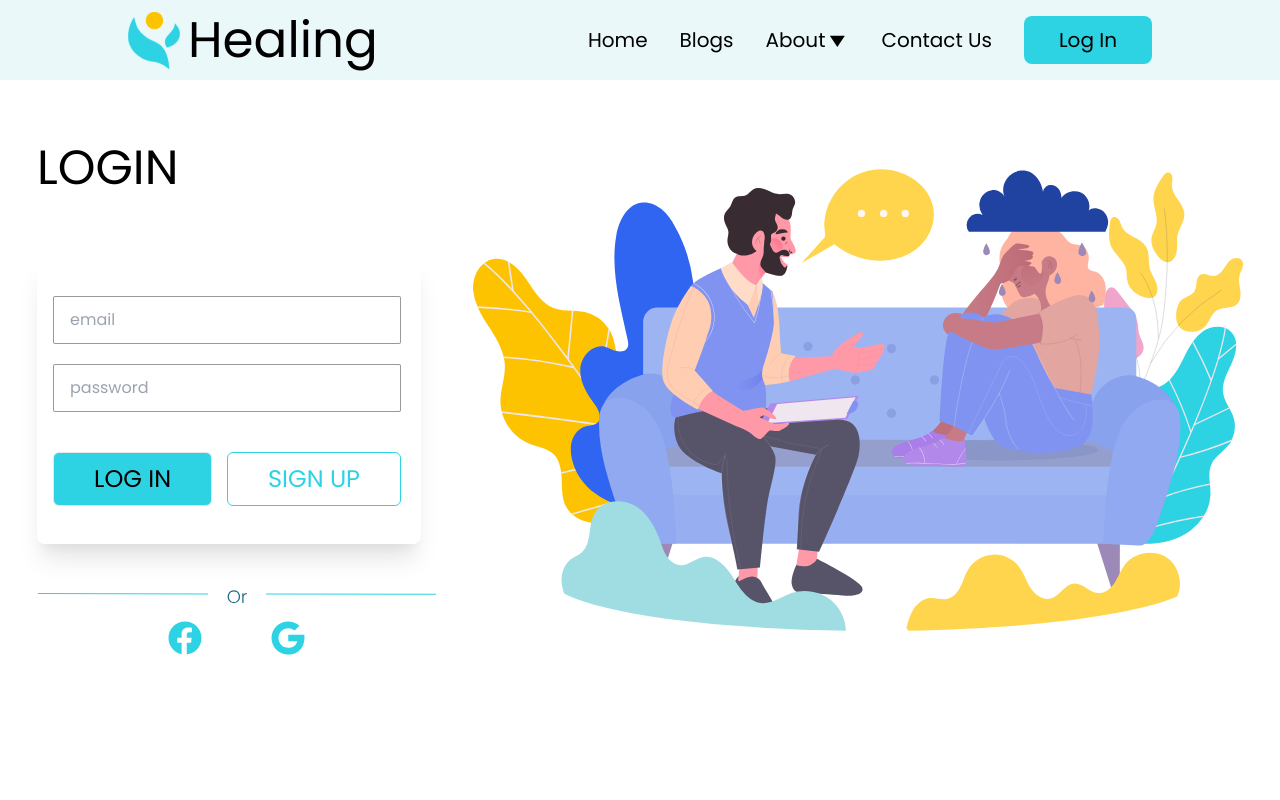
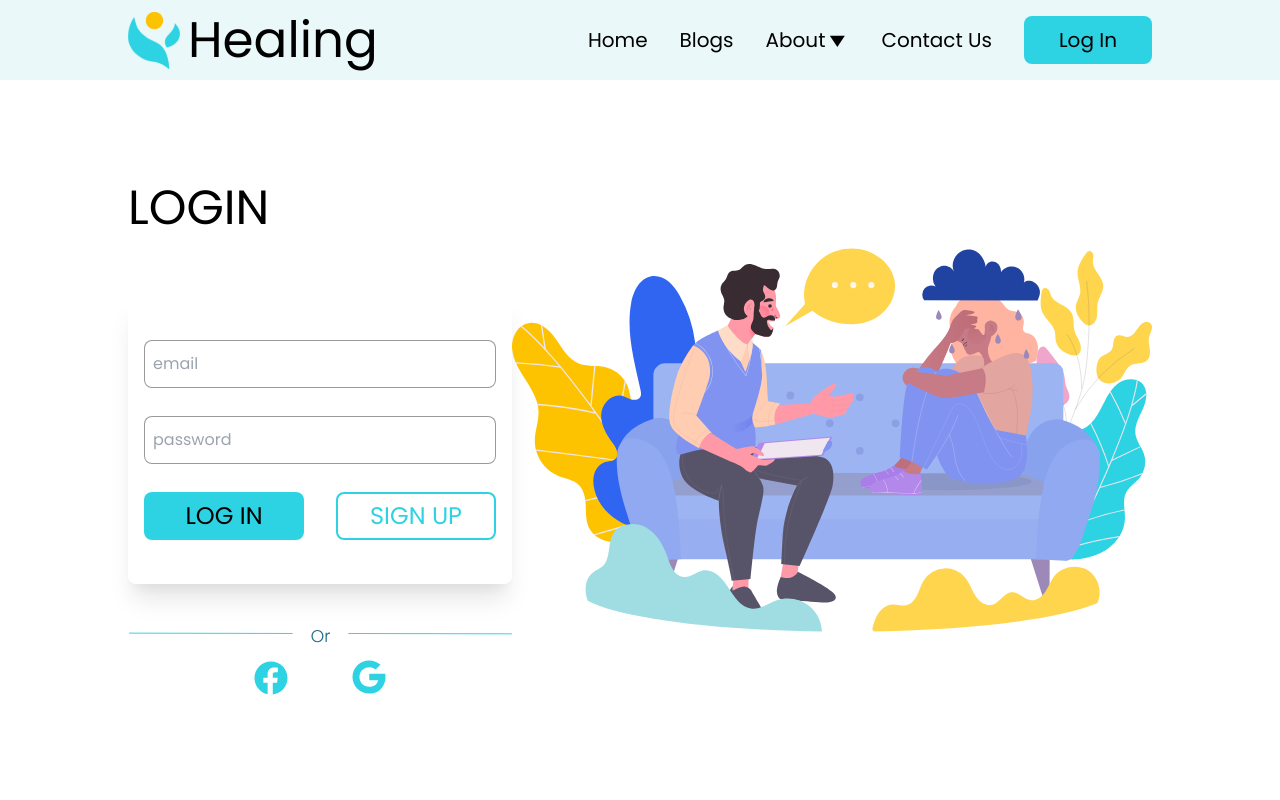
Before and after one commit to AllanSaleh/capstone-project-online-healing, a React (Create React App) app: page / in a window 1280 px wide. Shown: the top 800 px of the page. Built offline with nearby package versions, Linux system fonts and the light colour scheme.

Commit message:
Reviewed and Updated LoginPage

```diff
--- a/src/App.js
+++ b/src/App.js
@@ -16,13 +16,7 @@ function App() {
     document.dir = i18n.dir();
   }, [i18n, i18n.language]);
 
-  return (
-    <div>
-      <NavBar />
-      <Login />
-      <Footer />
-    </div>
-  );
+  return <Login />;
 }
 
 export default App;
--- a/src/Components/Login/login.jsx
+++ b/src/Components/Login/login.jsx
@@ -1,41 +1,66 @@
 import React from 'react';
-import HP_illustration from './HP_illustration.svg';
+
+import NavBar from '../NavBar/NavBar';
+import Footer from '../Footer/Footer';
+import HpIllustration from './HP_illustration.svg';
 import Facebook from './Facebook.svg';
-import Google from './Google.svg'
-import Or from './or.svg'
+import Google from './Google.svg';
+import Or from './or.svg';
 
-function Login(){
-    return(
-
-            <div className=" flex flex-row items-center justify-evenly h-firstsection">
-                <div className="w-auto">
-                <div className="text-5xl pb-16">
-                 LOGIN
-                </div>
-                    <div className=" w-96 h-72 bg-white shadow-xl rounded-lg ">
-                        <div className="flex flex-col">
-                            <input type="email" id="email" placeholder="email" className="border border-black border-opacity-40 rounded-sm pl-4 ml-4 mt-10 mr-5 h-12" />
-                            <input type="password" name="password" id="password" placeholder="password" className="border border-black border-opacity-40 rounded-sm pl-4 ml-4 mt-5 mr-5 h-12" />
-                            <div className="flex flex-row justify-between" >
-                            <button className="mt-10 ml-4  pt-2 pb-2 pl-10 pr-10 text-subtitle rounded-md bg-blue-dark border hover:bg-white hover:text-blue-dark hover:border-blue-dark">LOG IN</button>
-                            <button className="mt-10 mr-5 border pt-2 pb-2 pl-10 pr-10 text-subtitle rounded-md border-blue-dark border-opacity-100 bg-white text-blue-dark hover:bg-blue-dark hover:text-black hover:border-blue-dark">SIGN UP</button>
-                            </div>
+function Login() {
+  return (
+    <div>
+      <NavBar />
+      <div className="px-sides flex flex-row items-center justify-between h-firstsection pt-navbar">
+        <div>
+          <div className="text-5xl pb-16">LOGIN</div>
+          <div className="p-4 w-96 h-72 shadow-xl rounded-lg flex flex-col justify-evenly">
+            <input
+              type="email"
+              id="email"
+              placeholder="email"
+              className="border border-black border-opacity-40 rounded-lg h-12 p-2"
+            />
+            <input
+              type="password"
+              name="password"
+              id="password"
+              placeholder="password"
+              className="border border-black border-opacity-40 rounded-lg h-12 p-2"
+            />
+            <div className="flex flex-row justify-between">
+              <button
+                type="button"
+                className="w-40 h-12 text-subtitle bg-blue-dark rounded-lg border-2 border-transparent hover:bg-white hover:text-blue-dark hover:border-blue-dark"
+              >
+                LOG IN
+              </button>
+              <button
+                type="button"
+                className="w-40 h-12 text-subtitle rounded-lg border-2 text-blue-dark border-blue-dark hover:bg-blue-dark hover:text-black hover:border-transparent"
+              >
+                SIGN UP
+              </button>
             </div>
           </div>
           <div className="mt-10">
-                        <img src={Or} alt="Or"  />
+            <img src={Or} alt="Or" />
             <div className="flex items-center justify-evenly px-16 mt-4">
-                        <button><img src={Facebook} alt="facebook" /></button>
-                        <button><img src={Google} alt="google" /> </button>
+              <button type="button">
+                <img src={Facebook} alt="facebook" />
+              </button>
+              <button type="button">
+                <img src={Google} alt="google" />{' '}
+              </button>
             </div>
           </div>
         </div>
         <div>
-                    <img src={HP_illustration} alt="HP_illustration"  />
+          <img src={HpIllustration} alt="HpIllustration" />
         </div>
       </div>
-
-
+      <Footer />
+    </div>
   );
 }
 
```
Lines whose indentation alone changed are shown as unchanged.
